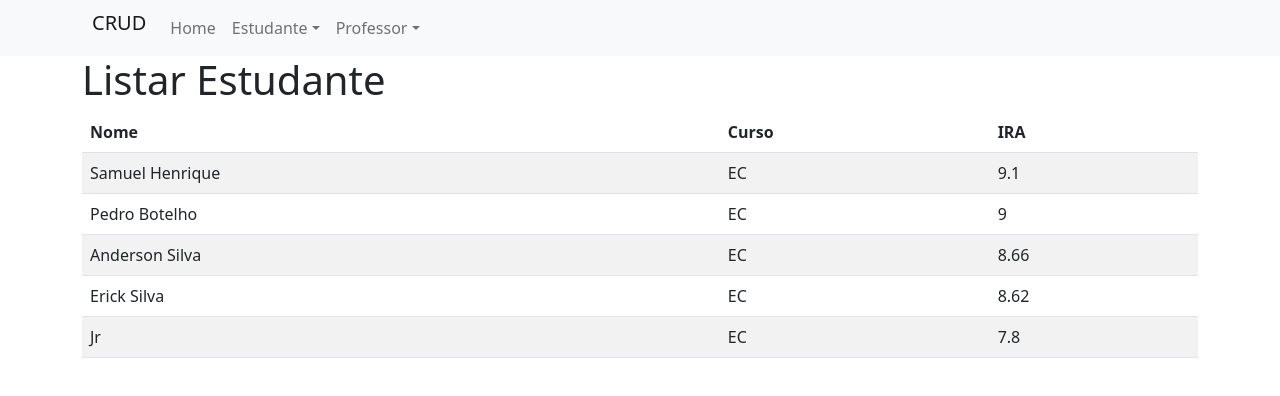
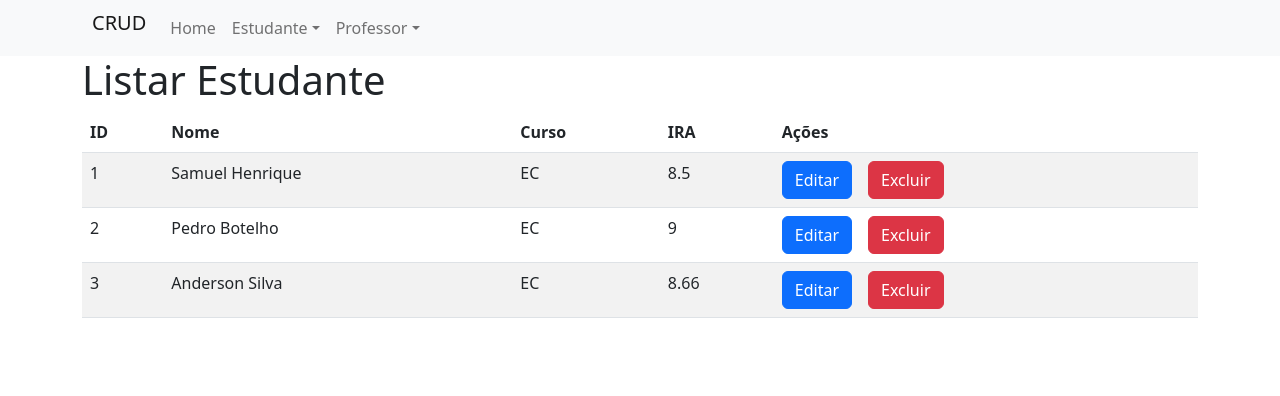
Before and after one commit to SamuelLost/desenvolvimento-web, a React (Create React App) app in the folder crud/: page /listStudent in a window 1280 px wide. Shown: the top 396 px of the page. Built offline with nearby package versions, Linux system fonts and the light colour scheme; data requests are answered from the project's data file; the HTML template or start-up script is replaced by a standard one.

Commit message:
Editar e deletar estudantes

```diff
--- a/crud/data/db.json
+++ b/crud/data/db.json
@@ -1,10 +1,10 @@
 {
   "estudantes": [
     {
-      "id": 1,
       "name": "Samuel Henrique",
       "course": "EC",
-      "ira": 9.1
+      "ira": "8.5",
+      "id": 1
     },
     {
       "id": 2,
@@ -17,18 +17,6 @@
       "name": "Anderson Silva",
       "course": "EC",
       "ira": 8.66
-    },
-    {
-      "name": "Erick Silva",
-      "course": "EC",
-      "ira": "8.62",
-      "id": 4
-    },
-    {
-      "name": "Jr",
-      "course": "EC",
-      "ira": "7.8",
-      "id": 5
     }
   ]
 }
--- a/crud/src/App.js
+++ b/crud/src/App.js
@@ -9,6 +9,7 @@ import { ListTeacher } from './components/teacher/ListTeacher';
 import { CreateTeacher } from './components/teacher/CreateTeacher';
 import { EditTeacher } from './components/teacher/EditTeacher';
 import { Home } from './components/Home';
+//localhost:3001/students
 
 // import './App.css';
 
@@ -101,7 +102,7 @@ function App() {
                 <Routes>
                     <Route path='/' element={<Home />} />
                     <Route path='createStudent' element={<CreateStudent />} />
-                    <Route path='editStudent' element={<EditStudent />} />
+                    <Route path='editStudent/:id' element={<EditStudent />} />
                     <Route path='listStudent' element={<ListStudent />} />
                     <Route path='createTeacher' element={<CreateTeacher />} />
                     <Route path='editTeacher' element={<EditTeacher />} />
--- a/crud/src/components/students/EditStudent.jsx
+++ b/crud/src/components/students/EditStudent.jsx
@@ -1,7 +1,103 @@
+import { useState, useEffect } from "react"
+import axios from "axios"
+import { useParams, useNavigate } from "react-router-dom"
+
 export const EditStudent = () => {
+
+    const [name, setName] = useState('')
+    const [course, setCourse] = useState('')
+    const [ira, setIra] = useState('')
+    const navigate = useNavigate()
+    const params = useParams()
+
+    useEffect(
+
+        () => {
+            axios.get(`http://localhost:3001/estudantes/${params.id}`)
+            .then(
+                (response) => {
+                    setName(response.data.name)
+                    setCourse(response.data.course)
+                    setIra(response.data.ira)
+                }
+            )
+            .catch(
+                (error) => {
+                    console.log(error)
+                }
+            )
+        }, [params.id]
+    )
+
+    const handleSubmit = (event) => {
+        event.preventDefault()
+        const baseURI = `http://localhost:3001/estudantes/${params.id}`
+        //axios put
+        const studentUpdated = {name, course, ira}
+        axios.put(baseURI, studentUpdated)
+        .then(
+            (response) => {
+                navigate('/listStudent')
+            }
+        )
+    }
+
     return (
-        <div>
-            <h1>Editar Estudante</h1>
+        <div style={{ marginTop: 15 }}>
+            <h2>Editar Estudante</h2>
+
+            <form onSubmit={handleSubmit}>
+                <div className="form-group">
+                    <label htmlFor="">Nome: </label>
+                    <input type="text"
+                        className="form-control"
+                        placeholder="Digite seu nome"
+                        value={(name === null || name === undefined) ? '' : name}
+                        onChange={
+                            (event) => {
+                                // console.log(event.target.value)
+                                setName(event.target.value)
+                            }
+                        }
+                    />
+                </div>
+                <div className="form-group">
+                    <label htmlFor="">Curso: </label>
+                    <input type="text"
+                        className="form-control"
+                        placeholder="Digite seu curso"
+                        //operador de coalescência nula
+                        value={course ?? ''}
+                        //value={course}
+                        onChange={
+                            (event) => {
+                                // console.log(event.target.value)
+                                setCourse(event.target.value)
+                            }
+                        }
+                    />
+                </div>
+                <div className="form-group">
+                    <label htmlFor="">IRA: </label>
+                    <input type="number" step="any"
+                        className="form-control"
+                        placeholder="Digite seu IRA"
+                        // value={ira}
+                        value={ira ?? 0.0}
+                        onChange={
+                            (event) => {
+                                // console.log(event.target.value)
+                                setIra(event.target.value)
+                            }
+                        }
+                    />
+                </div>
+                <div className="form-group" style={{ marginTop: 15 }}>
+                    <input type="submit" value={"Editar Estudante"}
+                        className="btn btn-primary"
+                    />
+                </div>
+            </form>
         </div>
     )
 }
--- a/crud/src/components/students/ListStudent.jsx
+++ b/crud/src/components/students/ListStudent.jsx
@@ -1,4 +1,5 @@
 import { useState, useEffect } from "react"
+import { Link } from "react-router-dom"
 // import { students } from "./data"
 import axios from "axios"
 
@@ -23,15 +24,47 @@ export const ListStudent = () => {
         },
         []
     )
+    function deleteStudent(id) {
+        if (window.confirm('Deseja excluir?')) {
+            axios.delete(`http://localhost:3001/estudantes/${id}`)
+                .then(
+                    () => {
+                        console.log("OK")
+                        const newStudents = estudantes.filter(estudante => estudante.id !== id)
+                        setEstudantes(newStudents)
+
+                    }
+                )
+                .catch(
+                    (error) => {
+                        console.log(error)
+                    }
+                )
+
+        }
+    }
 
     const generateTableBody = () => {
         return (
             estudantes.map(
                 (element) => (
                     <tr key={element.id}>
+                        <td>{element.id}</td>
                         <td>{element.name}</td>
                         <td>{element.course}</td>
                         <td>{element.ira}</td>
+                        <td>
+                            {/* <Link to={'editStudent/'+element.id} className="btn btn-primary"> */}
+                            <Link to={`/editStudent/${element.id}`} className="btn btn-primary">
+                                Editar
+                            </Link>
+
+                            <button className="btn btn-danger ms-3" onClick={
+                                () => deleteStudent(element.id)
+                            }>
+                                Excluir
+                            </button>
+                        </td>
                     </tr>
                 )
             )
@@ -44,9 +77,12 @@ export const ListStudent = () => {
             <table className="table table-striped">
                 <thead>
                     <tr>
+                        <th>ID</th>
                         <th>Nome</th>
                         <th>Curso</th>
                         <th>IRA</th>
+                        {/* <th colSpan={2}>Ações</th> */}
+                        <th>Ações</th>
                     </tr>
                 </thead>
                 <tbody>
```
Lines whose indentation alone changed are shown as unchanged.
